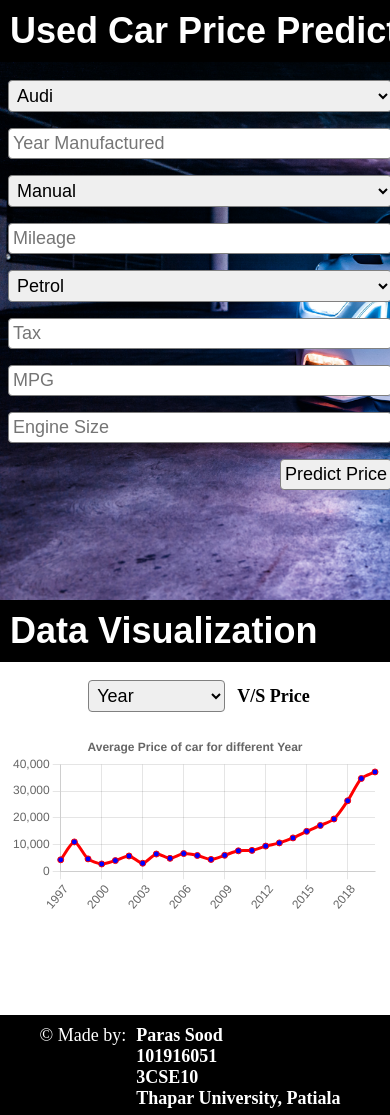
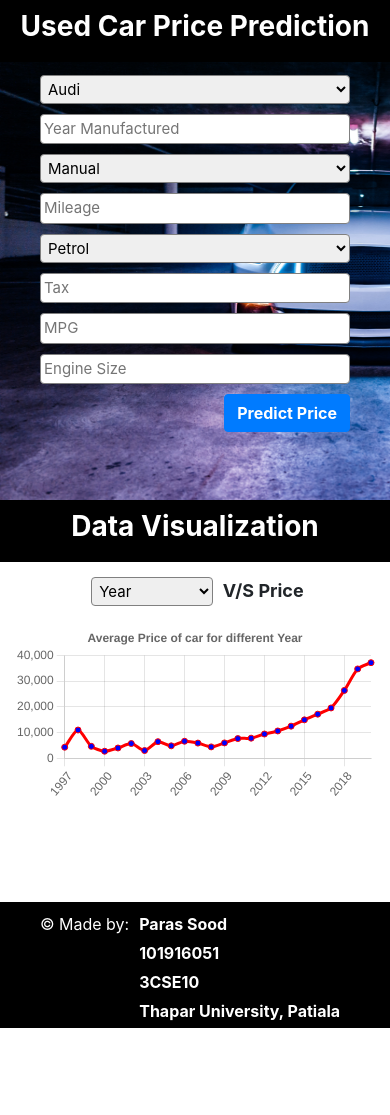
Before and after one commit to Paras-Sood/Used_Car_Price_Prediction, a Flask app: page / in a window 390 px wide; the page is wider, and only the part inside the window is pictured. After the commit the page ends 1028 px from the top of that part, so only its background shows below. Run offline with Flask 2, Linux system fonts and the light colour scheme; some libraries are stand-ins or nearby versions.

Commit message:
Updated Mobile responsiveness

```diff
--- a/static/styles.css
+++ b/static/styles.css
@@ -14,23 +14,18 @@ input,select{
     border-radius: 4px;
 }
 h1{
-    margin: auto;
     color: white;
-    width: 650px;
     font-size: 52px;
-    font-family: Arial, Helvetica, sans-serif;
     font-weight: bold;
 }
 .header{
     background-color: black;
     padding: 10px;
+    text-align: center;
 }
 #submit{
-    cursor: pointer;
     float: right;
-}
-#submit:hover{
-    background-color: rgb(175, 175, 175);
+    font-weight: bold;
 }
 h2{
     color: red;
@@ -62,14 +57,13 @@ h2{
 footer{
     background-color: black;
     color: white;
-    height: 100px;
+    min-height: 100px;
     margin-top: 100px;
 }
 footer div{
     padding-top: 10px;
     display: flex;
     justify-content: center;
-    font-size: large;
 }
 footer div span{
     display: flex;
@@ -77,22 +71,24 @@ footer div span{
     font-weight: bold;
     margin: 0 10px;
 }
+footer div span p{
+    margin-bottom: 5px;
+}
 #graph_div{
     width: 80%;
     margin: 20px auto;
 }
-@media screen and (max-width: 650px) {
+@media screen and (max-width: 700px) {
     form{
-        width: 400px;
+        width: 480px;
         margin: 10px auto;
     }
     h1{
         font-size: 36px;
-        width: 450px;
     }
     #main{
-        background-size: 900px 600px;
-        min-height: 600px;
+        background-size: 900px 650px;
+        min-height: 650px;
     }
     #output h2{
         font-size: 26px;
@@ -102,3 +98,30 @@ footer div span{
         margin: 10px auto;
     }
 }
+@media screen and (max-width: 500px) {
+    form{
+        width: 320px;
+        margin: 8px auto;
+    }
+    h1{
+        font-size: 28px;
+    }
+    #main{
+        background-size: 700px 500px;
+        min-height: 500px;
+    }
+    #output h2{
+        font-size: 20px;
+        min-width: 250px;
+        max-width: 350px;
+    }
+    #graph_div{
+        width: 93%;
+        margin: 8px auto;
+    }
+    input,select{
+        font-size: 15px;
+        margin: 5px;
+        padding: 3px;
+    }
+}
--- a/templates/index.html
+++ b/templates/index.html
@@ -6,6 +6,7 @@
     <meta name="viewport" content="width=device-width, initial-scale=1.0">
     <script src="https://cdnjs.cloudflare.com/ajax/libs/Chart.js/2.9.4/Chart.js"></script>
     <script src="https://cdn.jsdelivr.net/npm/chart.js"></script>
+    <link rel="stylesheet" href="https://maxcdn.bootstrapcdn.com/bootstrap/4.0.0/css/bootstrap.min.css" integrity="sha384-Gn5384xqQ1aoWXA+058RXPxPg6fy4IWvTNh0E263XmFcJlSAwiGgFAW/dAiS6JXm" crossorigin="anonymous">
     <link rel="stylesheet" href="../static/styles.css">
     <script src="../static/index.js"></script>
     <title>Used Car Price Prediction</title>
@@ -46,7 +47,7 @@
                 <input type="number" placeholder="MPG" id="mpg" step="0.01" min="0">
                 <input type="number" placeholder="Engine Size" id="eng_size" step="0.01" min="0" max="10">
                 <div>
-                    <input type="submit" value="Predict Price" id="submit">
+                    <input type="submit" value="Predict Price" id="submit" class="btn btn-med btn-primary">
                 </div>
             </form>
         </div>
@@ -55,7 +56,7 @@
         </div>
     </div>
     <div class="header">
-        <h1 style="width: 450px;">Data Visualization</h1>
+        <h1>Data Visualization</h1>
     </div>
     <div id="select_option">
         <select name="column1_selector" id="column1_selector">
```
